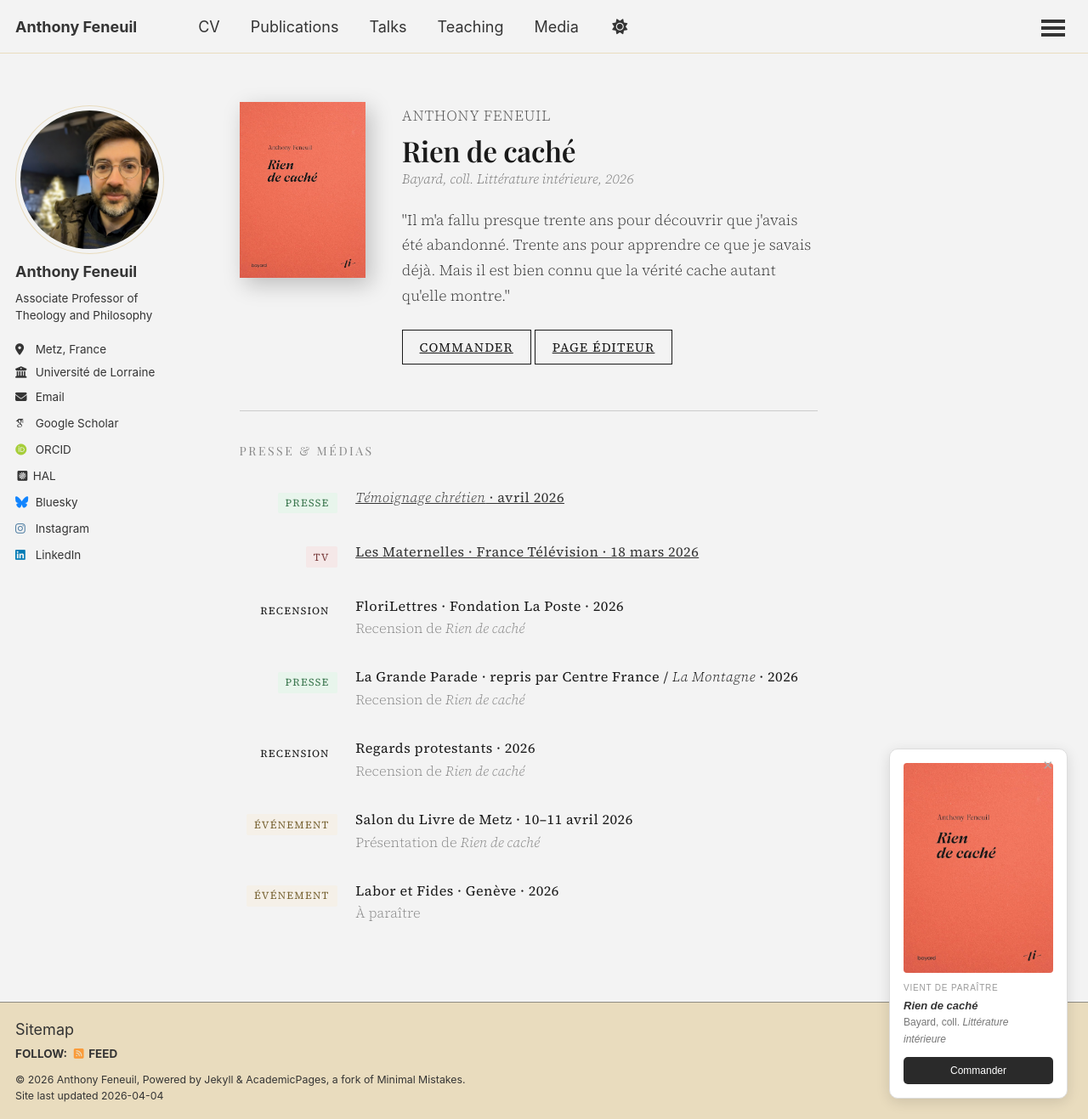
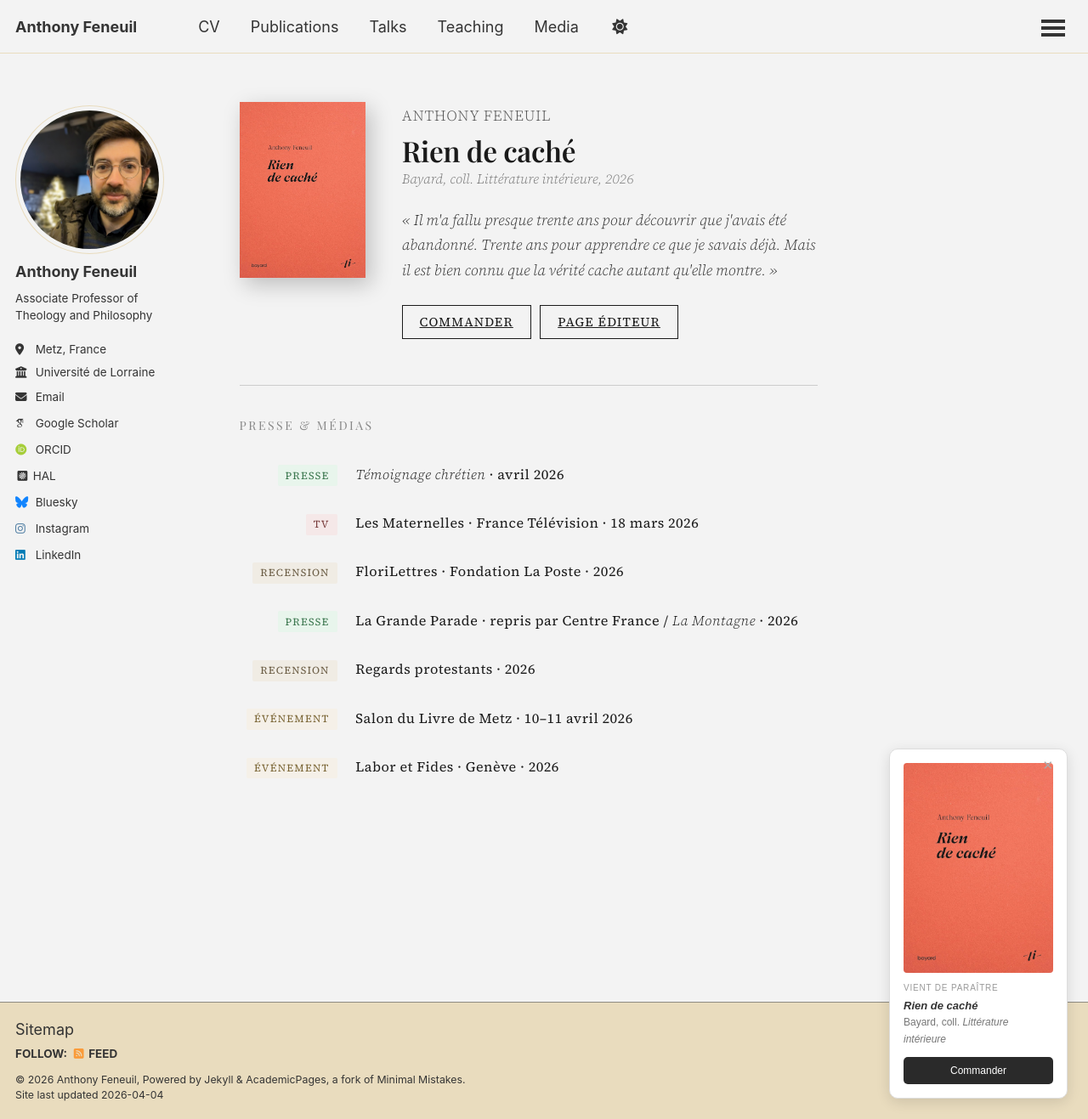
Before and after one commit to anfnl/anfnl.github.io, a Jekyll site: the page built from _pages/rien-de-cache.md, in a window 1280 px wide and 1317 px high. Shown: the whole window at 85% size. Built offline with Jekyll 4.4.1, drawn with Linux system fonts in a browser that asks for light colours; some web fonts are replaced; a script that is not in the unit is left out.

Commit message:
Update rien-de-cache.md

```diff
--- a/_pages/rien-de-cache.md
+++ b/_pages/rien-de-cache.md
@@ -17,7 +17,8 @@
 .rdc-title { font-family: 'Playfair Display', Georgia, serif; font-size: 1.85rem; font-weight: 600; margin: 0 0 0.15rem 0; line-height: 1.15; letter-spacing: -0.01em; }
 .rdc-author { font-size: 0.95rem; color: #555; margin: 0 0 0.5rem 0; font-weight: 300; letter-spacing: 0.04em; text-transform: uppercase; }
 .rdc-editor { font-size: 0.88rem; color: #777; margin: 0 0 1.2rem 0; font-style: italic; }
-.rdc-desc { font-size: 0.97rem; line-height: 1.7; color: #333; margin: 0 0 1.4rem 0; font-weight: 300; }
+.rdc-desc { font-size: 0.97rem; line-height: 1.7; color: #333; margin: 0 0 1.4rem 0; font-weight: 300; font-style: italic; }
+.rdc-buttons { display: flex; gap: 0.6rem; flex-wrap: wrap; }
 .rdc-buy { display: inline-block; padding: 0.45rem 1.1rem; border: 1px solid #1a1a1a; color: #1a1a1a; text-decoration: none; font-size: 0.82rem; letter-spacing: 0.08em; text-transform: uppercase; font-family: 'Source Serif 4', serif; font-weight: 400; transition: background 0.2s, color 0.2s; }
 .rdc-buy:hover { background: #1a1a1a; color: #fff; }
 
@@ -26,49 +27,46 @@
 .rdc-section-title { font-family: 'Playfair Display', serif; font-size: 0.78rem; letter-spacing: 0.18em; text-transform: uppercase; color: #888; margin: 0 0 1.8rem 0; font-weight: 400; }
 
 /* Items flux */
-.rdc-item { display: flex; gap: 1.2rem; margin-bottom: 1.8rem; align-items: flex-start; }
-.rdc-tag-col { flex: 0 0 115px; padding-top: 0.15rem; text-align: right; }
-.rdc-tag { display: inline-block; font-size: 0.68rem; letter-spacing: 0.1em; text-transform: uppercase; padding: 0.18rem 0.5rem; border-radius: 2px; font-family: 'Source Serif 4', serif; }radius: 2px; font-family: 'Source Serif 4', serif; }
+.rdc-item { display: flex; gap: 1.2rem; margin-bottom: 1.6rem; align-items: center; }
+.rdc-tag-col { flex: 0 0 115px; text-align: right; }
+.rdc-tag { display: inline-block; font-size: 0.68rem; letter-spacing: 0.1em; text-transform: uppercase; padding: 0.18rem 0.5rem; border-radius: 2px; font-family: 'Source Serif 4', serif; }
 .tag-recension { background: #f0ece4; color: #6b5d45; }
 .tag-radio     { background: #e8edf5; color: #3d5278; }
 .tag-tv        { background: #f5e8e8; color: #7a3d3d; }
 .tag-presse    { background: #e8f5ec; color: #3d7850; }
 .tag-event     { background: #f5f0e8; color: #7a6535; }
 .rdc-item-body { flex: 1; }
-.rdc-item-source { font-size: 0.9rem; color: #1a1a1a; text-decoration: none; letter-spacing: 0.03em; margin: 0 0 0.2rem 0; font-weight: 400; }
-.rdc-item-title { font-size: 0.9rem; line-height: 1.45; margin: 0; font-weight: 300; color: #888; }
-.rdc-item-title a { color: #888; font-size: 0.9rem; text-decoration: none; border-bottom: 1px solid #ddd; transition: border-color 0.2s; }
-.rdc-item-title a:hover { border-color: #888; }
-.rdc-item-note { font-size: 0.85rem; color: #666; margin: 0.25rem 0 0 0; font-style: italic; font-weight: 300; }
+.rdc-item-source { font-size: 0.9rem; color: #1a1a1a; letter-spacing: 0.03em; margin: 0; font-weight: 400; }
+.rdc-item-source a { color: #1a1a1a; text-decoration: none; }
+.rdc-item-source a:hover { text-decoration: underline; }
+.rdc-item-note { font-size: 0.85rem; color: #666; margin: 0.2rem 0 0 0; font-style: italic; font-weight: 300; }
 
 @media (max-width: 500px) {
-  .rdc-item { flex-direction: column; gap: 0.4rem; }
+  .rdc-item { flex-direction: column; gap: 0.4rem; align-items: flex-start; }
   .rdc-tag-col { flex: none; }
 }
 </style>
 
 <div class="rdc-wrap">
 
-  <div class="rdc-header">
-    <div class="rdc-cover">
-      <img src="/images/rien-de-cache.jpg" alt="Rien de caché — Anthony Feneuil">
-    </div>
-    <div class="rdc-meta">
-      <p class="rdc-author">Anthony Feneuil</p>
-      <h1 class="rdc-title">Rien de caché</h1>
-      <p class="rdc-editor">Bayard, coll. <em>Littérature intérieure</em>, 2026</p>
-      <p class="rdc-desc">"Il m'a fallu presque trente ans pour découvrir que j'avais été abandonné. Trente ans pour apprendre ce que je savais déjà.
+<div class="rdc-header">
+<div class="rdc-cover"><img src="/images/rien-de-cache.jpg" alt="Rien de caché — Anthony Feneuil"></div>
+<div class="rdc-meta">
+<p class="rdc-author">Anthony Feneuil</p>
+<h1 class="rdc-title">Rien de caché</h1>
+<p class="rdc-editor">Bayard, coll. <em>Littérature intérieure</em>, 2026</p>
+<p class="rdc-desc">&laquo;&nbsp;Il m'a fallu presque trente ans pour découvrir que j'avais été abandonné. Trente ans pour apprendre ce que je savais déjà. Mais il est bien connu que la vérité cache autant qu'elle montre.&nbsp;&raquo;</p>
+<div class="rdc-buttons">
+<a class="rdc-buy" href="https://www.placedeslibraires.fr/livre/9782227503502-rien-de-cache-anthony-feneuil/" target="_blank">Commander</a>
+<a class="rdc-buy" href="https://www.bayard-editions.com/livres/101041-rien-de-cache/" target="_blank">Page éditeur</a>
+</div>
+</div>
+</div>
 
-        Mais il est bien connu que la vérité cache autant qu'elle montre."</p>
-      <a class="rdc-buy" href="https://www.placedeslibraires.fr/livre/9782227503502-rien-de-cache-anthony-feneuil/" target="_blank">Commander</a>
-      <a class="rdc-buy" href="https://www.bayard-editions.com/livres/101041-rien-de-cache/" target="_blank">Page éditeur</a>
-    </div>
-  </div>
+<hr class="rdc-divider">
+<p class="rdc-section-title">Presse &amp; Médias</p>
 
-  <hr class="rdc-divider">
-  <p class="rdc-section-title">Presse &amp; Médias</p>
-
- <div class="rdc-item">
+<div class="rdc-item">
 <div class="rdc-tag-col"><span class="rdc-tag tag-presse">Presse</span></div>
 <div class="rdc-item-body"><p class="rdc-item-source"><a href="https://www.temoignagechretien.fr/les-livres-du-printemps-5/" target="_blank"><em>Témoignage chrétien</em> · avril 2026</a></p></div>
 </div>
@@ -78,44 +76,29 @@
 <div class="rdc-item-body"><p class="rdc-item-source"><a href="https://youtu.be/ebDLgzfrg7c?si=w8WdJxdsUaN7AZtm" target="_blank">Les Maternelles · France Télévision · 18 mars 2026</a></p></div>
 </div>
 
-  <div class="rdc-item">
-    <div class="rdc-tag-col"><span class="rdc-tag tag-recension">Recension</span></div>
-    <div class="rdc-item-body">
-      <p class="rdc-item-source">FloriLettres · Fondation La Poste · 2026</p>
-      <p class="rdc-item-title">Recension de <em>Rien de caché</em></p>
-    </div>
-  </div>
+<div class="rdc-item">
+<div class="rdc-tag-col"><span class="rdc-tag tag-recension">Recension</span></div>
+<div class="rdc-item-body"><p class="rdc-item-source">FloriLettres · Fondation La Poste · 2026</p></div>
+</div>
 
-  <div class="rdc-item">
-    <div class="rdc-tag-col"><span class="rdc-tag tag-presse">Presse</span></div>
-    <div class="rdc-item-body">
-      <p class="rdc-item-source">La Grande Parade · repris par Centre France / <em>La Montagne</em> · 2026</p>
-      <p class="rdc-item-title">Recension de <em>Rien de caché</em></p>
-    </div>
-  </div>
+<div class="rdc-item">
+<div class="rdc-tag-col"><span class="rdc-tag tag-presse">Presse</span></div>
+<div class="rdc-item-body"><p class="rdc-item-source">La Grande Parade · repris par Centre France / <em>La Montagne</em> · 2026</p></div>
+</div>
 
-  <div class="rdc-item">
-    <div class="rdc-tag-col"><span class="rdc-tag tag-recension">Recension</span></div>
-    <div class="rdc-item-body">
-      <p class="rdc-item-source">Regards protestants · 2026</p>
-      <p class="rdc-item-title">Recension de <em>Rien de caché</em></p>
-    </div>
-  </div>
+<div class="rdc-item">
+<div class="rdc-tag-col"><span class="rdc-tag tag-recension">Recension</span></div>
+<div class="rdc-item-body"><p class="rdc-item-source">Regards protestants · 2026</p></div>
+</div>
 
-  <div class="rdc-item">
-    <div class="rdc-tag-col"><span class="rdc-tag tag-event">Événement</span></div>
-    <div class="rdc-item-body">
-      <p class="rdc-item-source">Salon du Livre de Metz · 10–11 avril 2026</p>
-      <p class="rdc-item-title">Présentation de <em>Rien de caché</em></p>
-    </div>
-  </div>
+<div class="rdc-item">
+<div class="rdc-tag-col"><span class="rdc-tag tag-event">Événement</span></div>
+<div class="rdc-item-body"><p class="rdc-item-source">Salon du Livre de Metz · 10–11 avril 2026</p></div>
+</div>
 
-  <div class="rdc-item">
-    <div class="rdc-tag-col"><span class="rdc-tag tag-event">Événement</span></div>
-    <div class="rdc-item-body">
-      <p class="rdc-item-source">Labor et Fides · Genève · 2026</p>
-      <p class="rdc-item-title">À paraître</p>
-    </div>
-  </div>
+<div class="rdc-item">
+<div class="rdc-tag-col"><span class="rdc-tag tag-event">Événement</span></div>
+<div class="rdc-item-body"><p class="rdc-item-source">Labor et Fides · Genève · 2026</p></div>
+</div>
 
 </div>
```
